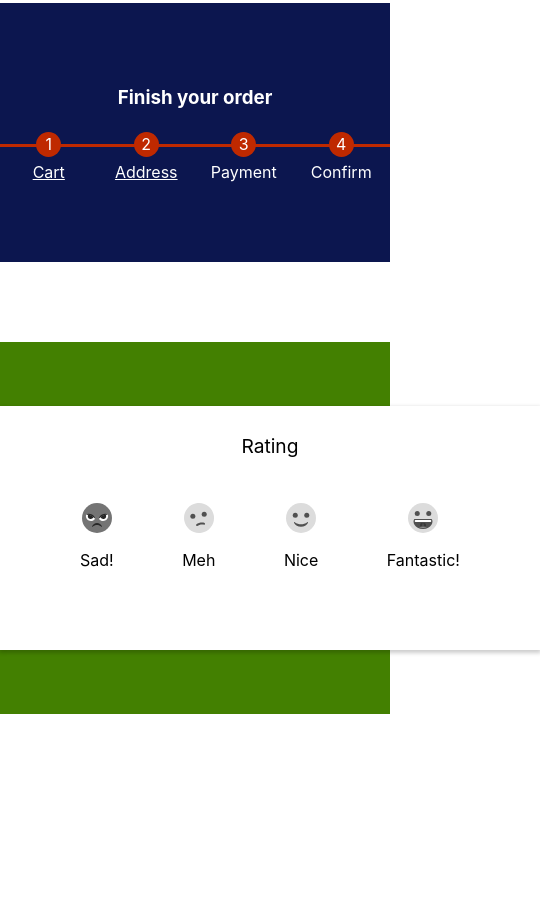
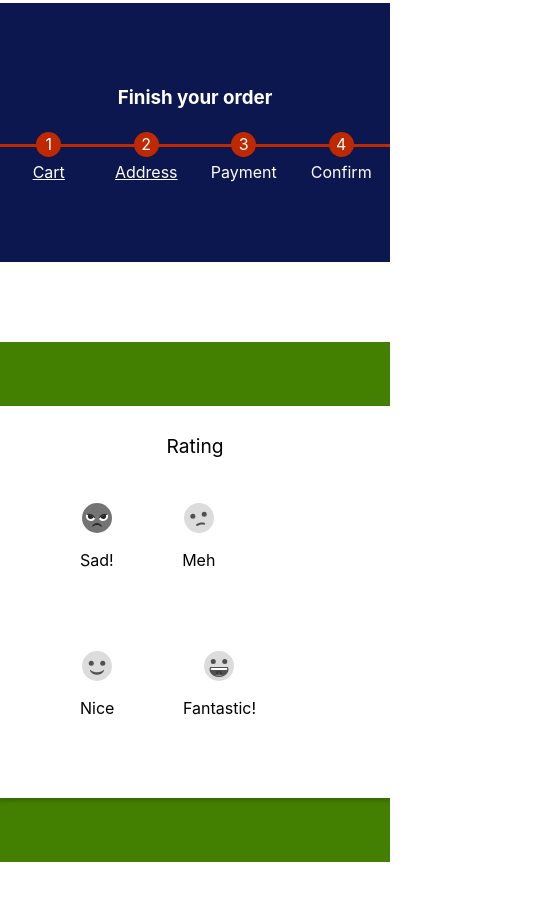
Before and after one commit to rijkvanzanten/minor-cssttr, a website: page styleguide.html in a window 390 px wide. Shown: the part 1911-2811 px from the top of the page, 540 px wide, since content can reach past the window. Before the commit the page ends 2705 px from the top, so only its background shows below. Drawn offline with Linux system fonts and the light colour scheme.

Commit message:
:hankey: rating responsive, sort of

```diff
--- a/styles.css
+++ b/styles.css
@@ -309,10 +309,12 @@ body > section {
 }
 
 #rating fieldset {
+    box-sizing: border-box;
     background-color: white;
-    width: -webkit-max-content;
-    width: -moz-max-content;
-    width: max-content;
+    width: 100%;
+    max-width: -webkit-max-content;
+    max-width: -moz-max-content;
+    max-width: max-content;
     margin: auto;
     border: none;
     padding: 3em;
```
